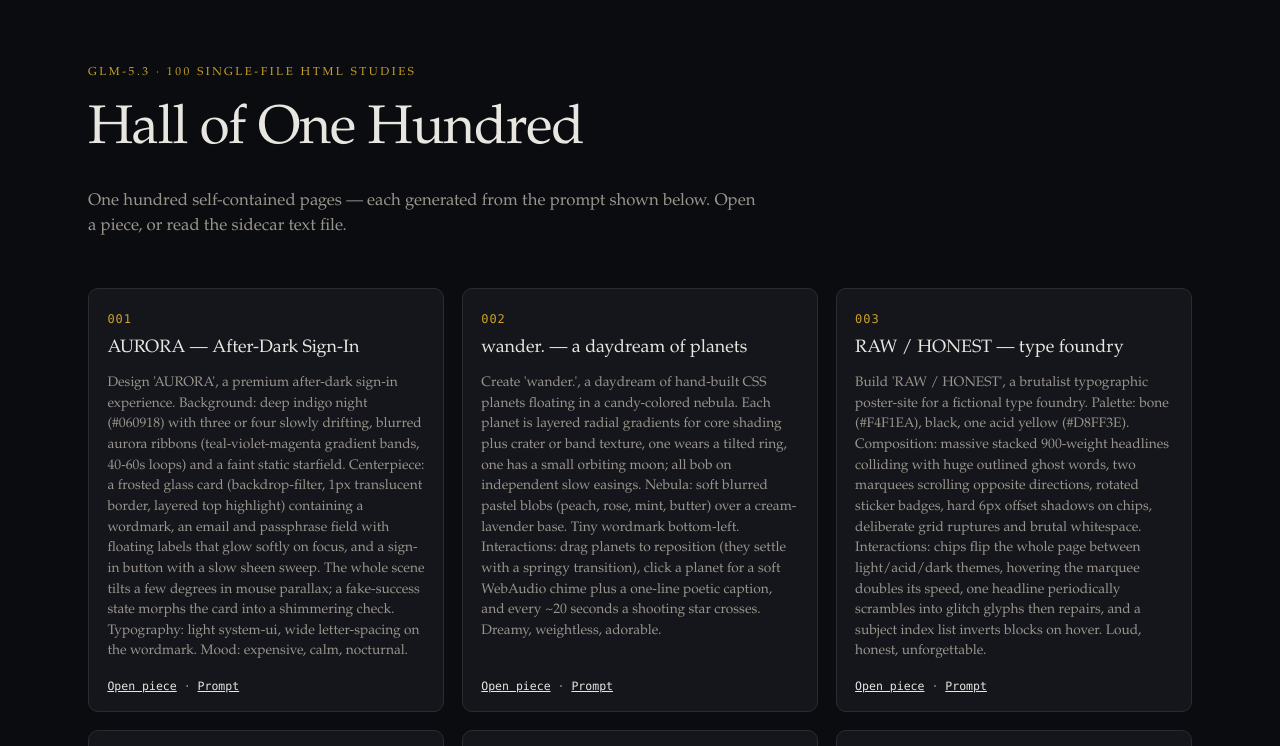
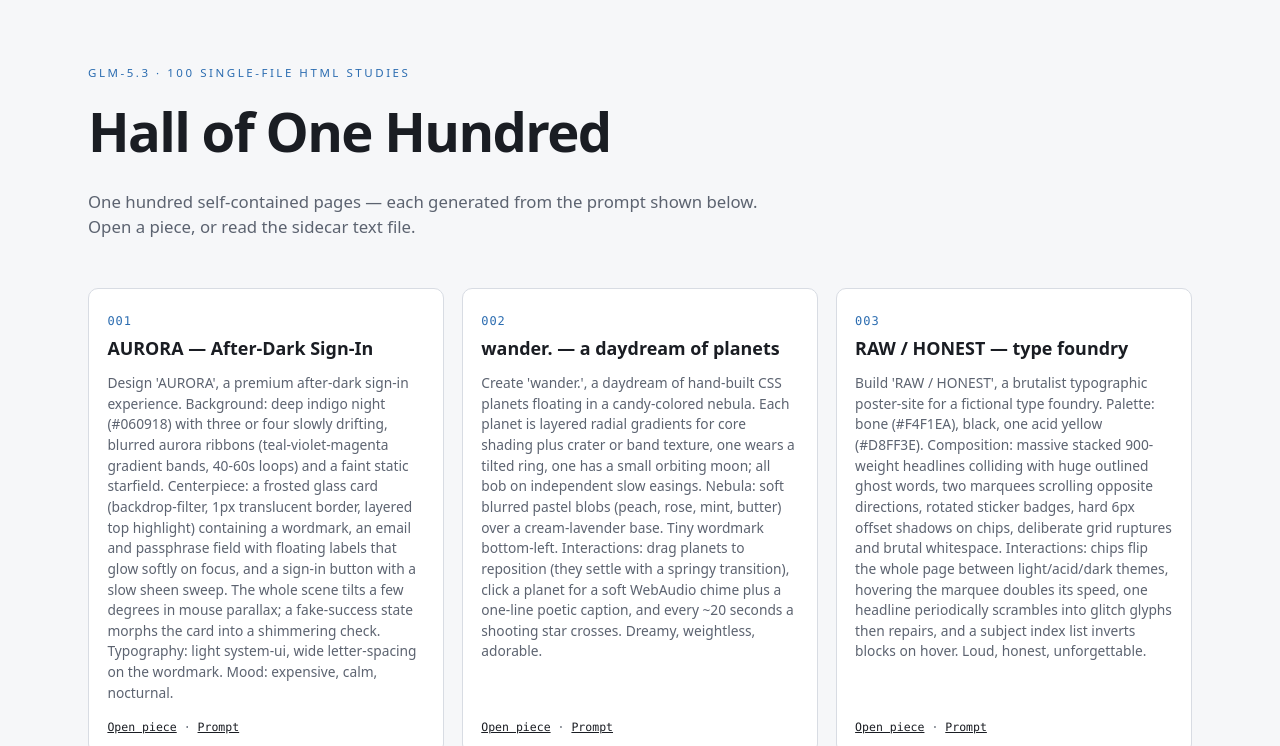
Before and after one commit to MiaAI-Lab/GLM-5.3-100-HTML-Files, a plain HTML site: page index.html in a window 1280 px wide. Shown: the top 746 px of the page. Drawn offline with Linux system fonts and the light colour scheme.

Commit message:
Switch the gallery index to a light sans-serif theme

```diff
--- a/index.html
+++ b/index.html
@@ -6,17 +6,17 @@
   <title>Hall of One Hundred — GLM-5.3</title>
   <style>
     :root {
-      --bg: #0b0c10;
-      --ink: #e8e6e1;
-      --muted: #9a958c;
-      --line: #2a2c33;
-      --card: #14161c;
-      --accent: #c9a227;
+      --bg: #f6f7f9;
+      --ink: #1a1d23;
+      --muted: #5c6370;
+      --line: #d8dce3;
+      --card: #ffffff;
+      --accent: #2b6cb0;
     }
     * { box-sizing: border-box; }
     body {
       margin: 0;
-      font-family: "Iowan Old Style", "Palatino Linotype", Palatino, Georgia, serif;
+      font-family: ui-sans-serif, system-ui, -apple-system, "Segoe UI", Roboto, "Helvetica Neue", Arial, sans-serif;
       background: var(--bg);
       color: var(--ink);
       line-height: 1.5;
@@ -34,10 +34,10 @@
       margin: 0 0 .6rem;
     }
     h1 {
-      font-weight: 400;
+      font-weight: 650;
       font-size: clamp(2rem, 5vw, 3.4rem);
       margin: 0 0 .75rem;
-      letter-spacing: -.02em;
+      letter-spacing: -.03em;
     }
     header .lede {
       max-width: 42rem;
@@ -69,7 +69,7 @@
     }
     .card h2 {
       font-size: 1.12rem;
-      font-weight: 500;
+      font-weight: 600;
       margin: .25rem 0 .7rem;
     }
     .card-link {
@@ -97,6 +97,7 @@
       color: var(--muted);
       font-size: .85rem;
     }
+    footer a { color: var(--accent); }
   </style>
 </head>
 <body>
```
